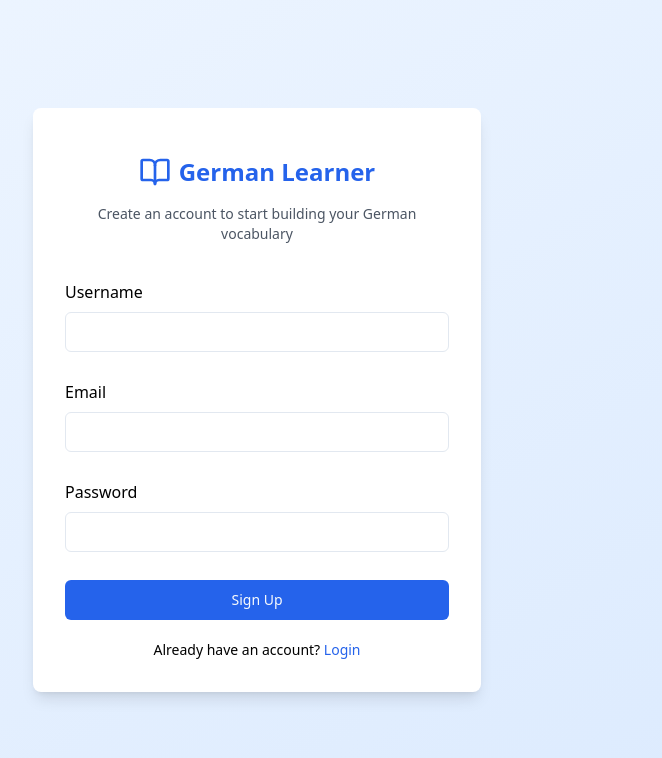
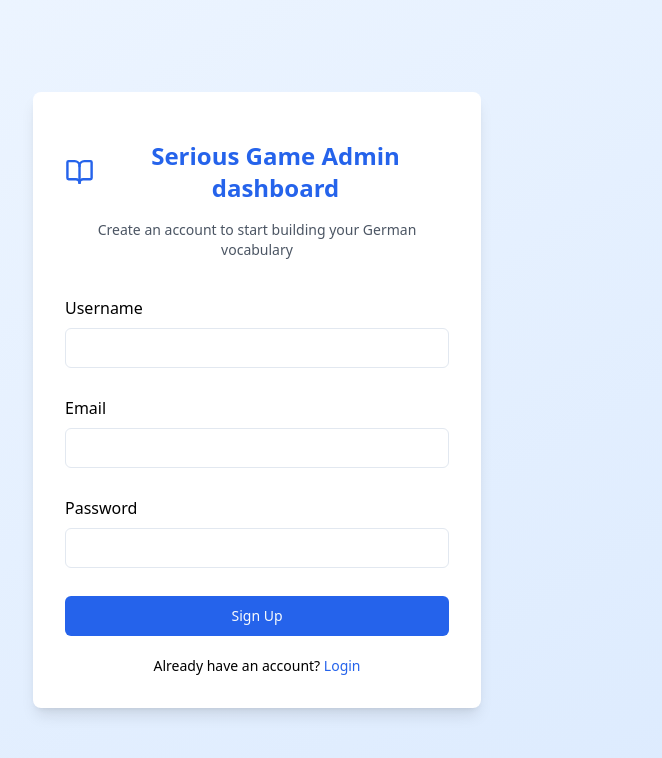
Before and after one commit to ggeorge185/gamedev, a React (Vite) app in the folder frontend/: page /signup in a window 1280 px wide. Shown: the top 758 px of the page, without its empty margins (383-1045 px from the left). Built offline with nearby package versions, Linux system fonts and the light colour scheme.

Commit message:
Update Signup.jsx

```diff
--- a/frontend/src/components/Signup.jsx
+++ b/frontend/src/components/Signup.jsx
@@ -61,7 +61,7 @@ const Signup = () => {
                     <div className='my-4 text-center'>
                         <div className='flex items-center justify-center gap-2 mb-4'>
                             <BookOpen className='w-8 h-8 text-blue-600' />
-                            <h1 className='text-2xl font-bold text-blue-600'>German Learner</h1>
+                            <h1 className='text-2xl font-bold text-blue-600'>Serious Game Admin dashboard</h1>
                         </div>
                         <p className='text-sm text-gray-600'>Create an account to start building your German vocabulary</p>
                     </div>
```
